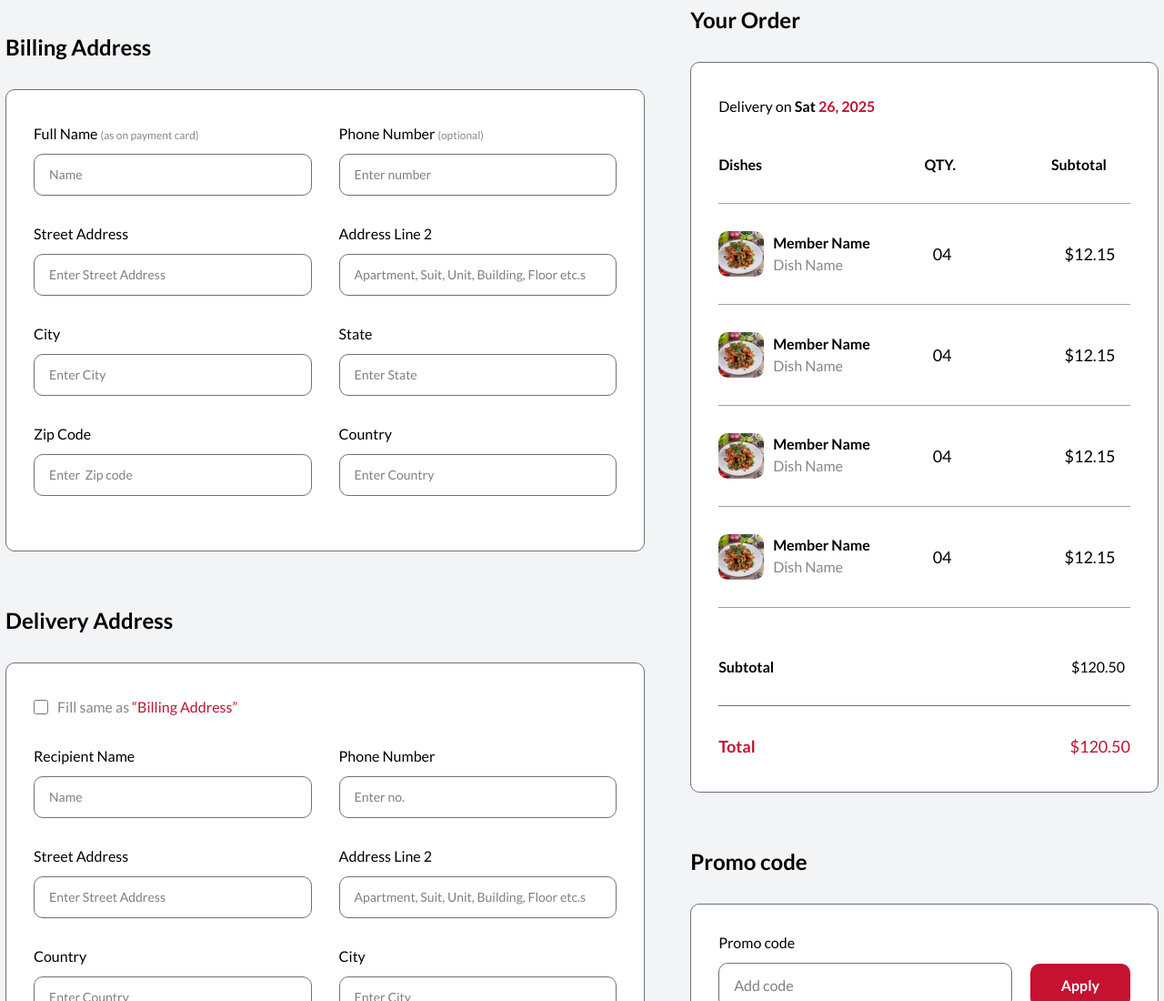
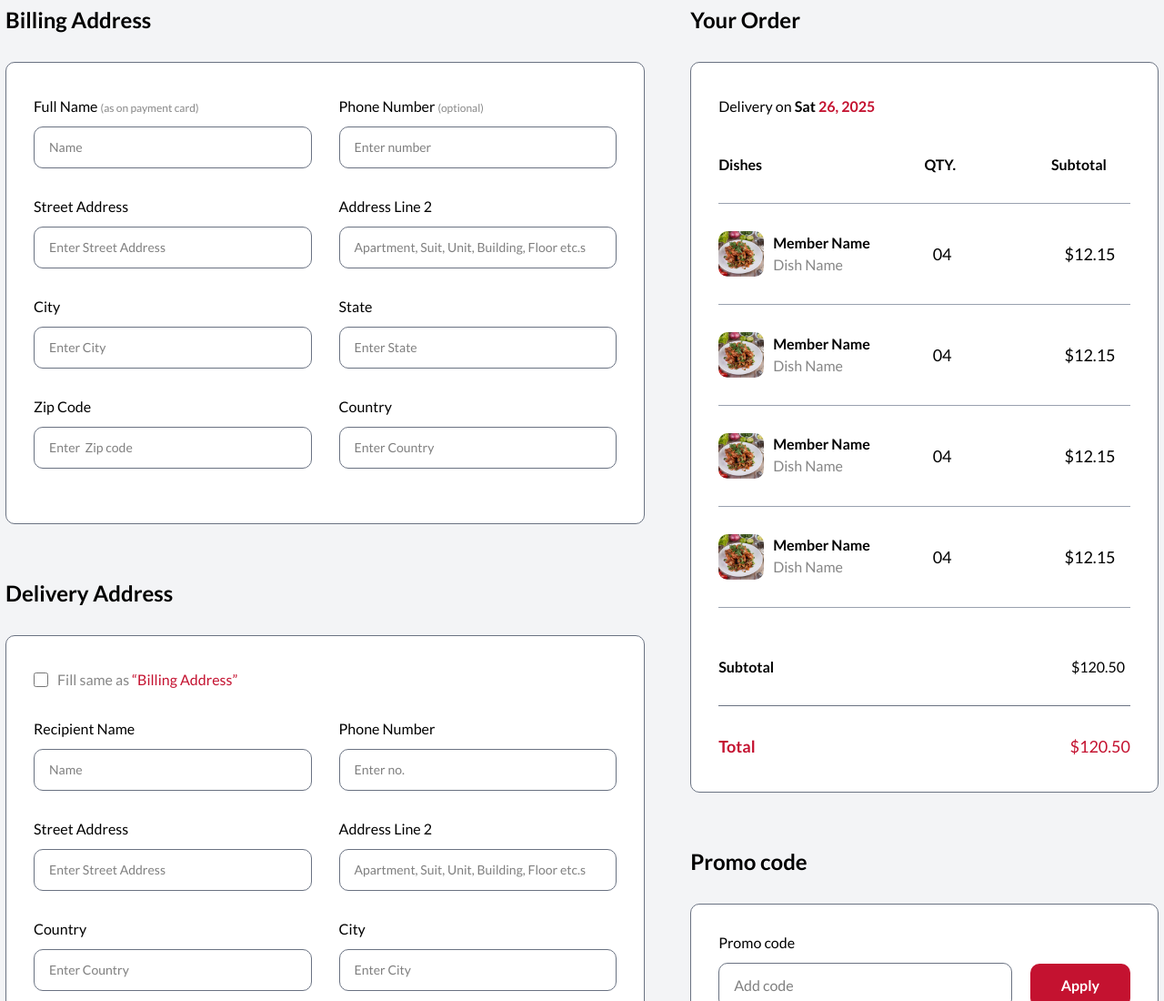
Before and after one commit to huzaifa-ikhlaq/figma-chef-page-2-h, a website: page index.html in a window 1280 px wide. Shown: the top 1100 px of the page at 91% size. Drawn offline with Linux system fonts and the light colour scheme; a web font is replaced by a local one.

Commit message:
mt-1 section

```diff
--- a/index.html
+++ b/index.html
@@ -20,7 +20,7 @@
         <!---------------- <section-1>---------</section-1> ----------------------------->
         <section class="xl:col-span-4">
             <div class="flex flex-col">
-                <h1 class="font-semibold text-2xl 3xl:text-3xl my-5 md:my-7.5">Billing Address</h1>
+                <h1 class="font-semibold text-2xl 3xl:text-3xl my-5 md:my-7.5 lg:mt-0">Billing Address</h1>
                 <div
                     class="px-2 xs:px-7.5 pb-7.5 mb-5 md:mb-7.5 lg:mb-15 pt-9  rounded-r-10 bg-white border border-gray-500">
                     <form action="#" method="post">
```
Also changed, not shown: src/output.css.
